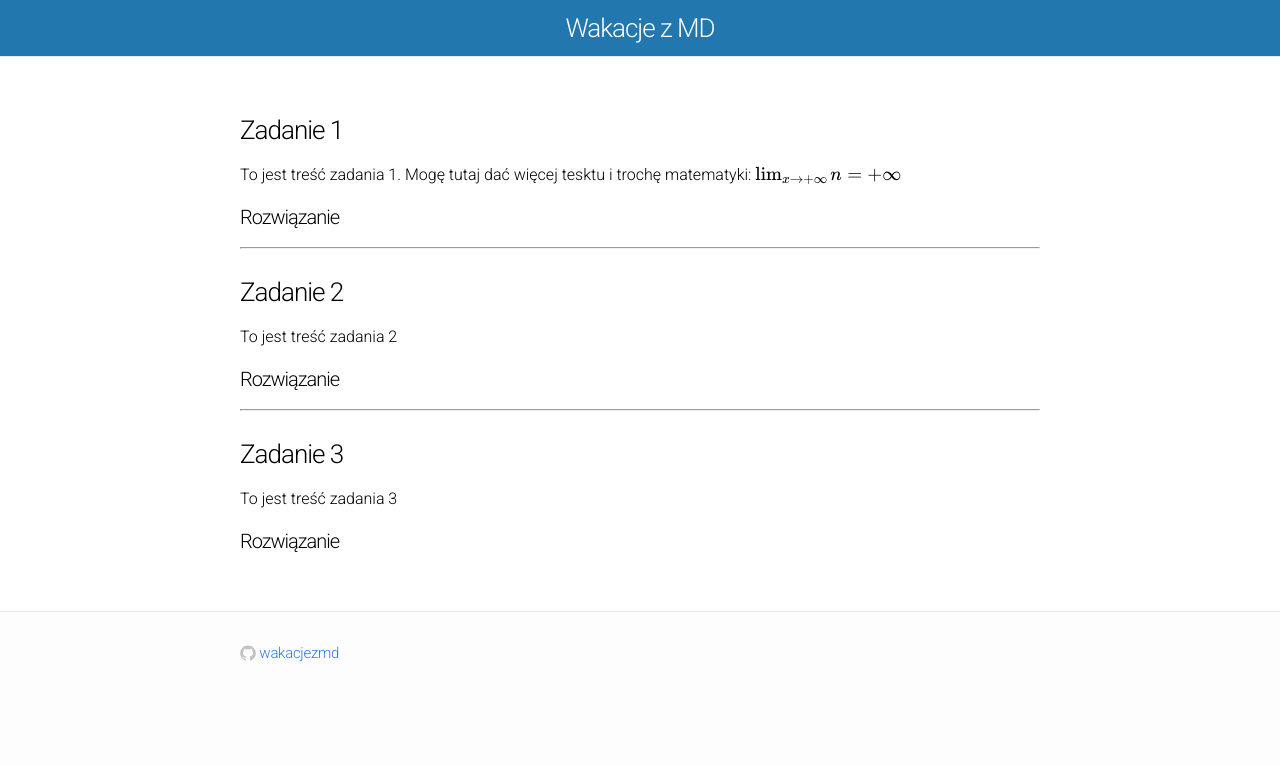
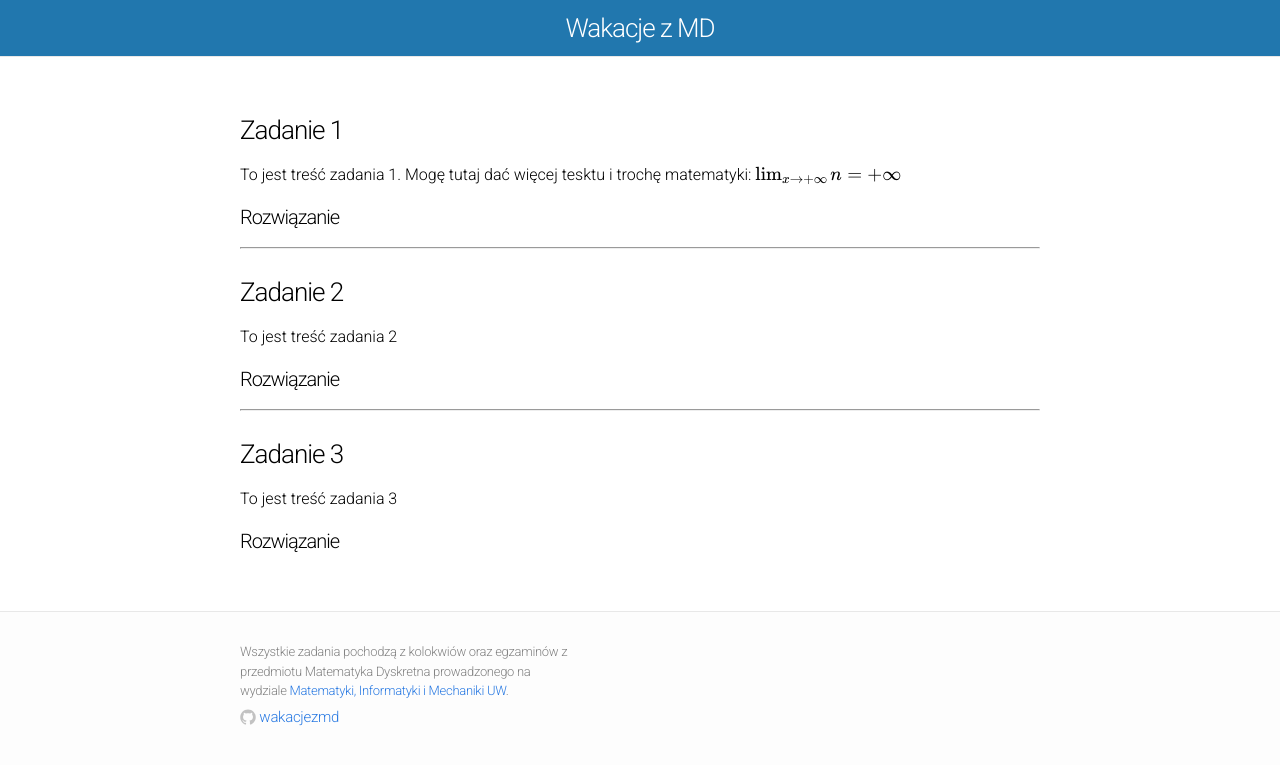
Before and after one commit to wakacjezmd/wakacjezmd.github.io, a Jekyll site: the page built from _solutions/2014/2014-egzamin-1.md, in a window 1280 px wide. Shown: the top 765 px of the page. Built offline with Jekyll 4.4.1, drawn with Linux system fonts in a browser that asks for light colours; nearby versions of some CDN libraries; Markdown is read by kramdown in place of the engine named in the settings; formulas are drawn with MathJax 3.

Commit message:
Dodane readme i disclamer

```diff
--- a/_includes/footer.html
+++ b/_includes/footer.html
@@ -2,9 +2,12 @@
 
   <div class="wrap">
 
-    <div class="footer-col-1 column">
+    <div class="footer-col-3 column">
       <ul>
-
+        <li class="disclamer">
+          Wszystkie zadania pochodzą z kolokwiów oraz egzaminów z przedmiotu
+          Matematyka Dyskretna prowadzonego na wydziale <a href="http://www.mimuw.edu.pl">Matematyki, Informatyki i Mechaniki UW</a>.
+        </li>
         {% if site.github_username %}<li>
           <a href="https://github.com/{{ site.github_username }}">
             <span class="icon github">
@@ -45,11 +48,6 @@
     </div>
 
     <div class="footer-col-2 column">
-
-    </div>
-
-    <div class="footer-col-3 column">
-
     </div>
 
   </div>
--- a/_solutions/2014/2014-1.md
+++ b/_solutions/2014/2014-egzamin-1.md
@@ -11,7 +11,7 @@ $$\lim_{x \to +\infty} n = +\infty$$
 <div data-collapse>
   <h4 class="collapsible">Rozwiązanie</h4>
   <div>
-    <p>Rozwiązaniem jest \(e^{-x}\)</p>
+    Rozwiązaniem jest \(e^{-x}\)
   </div>
 </div>
 
--- a/css/main.css
+++ b/css/main.css
@@ -211,6 +211,14 @@ a:visited { color: #205caa; }
   height: 16px;
   position: relative;
   top: 3px;
+}
+
+.site-footer .disclamer {
+  font-size: 13px;
+}
+
+.site-footer li {
+  margin-bottom: 5px;
 }
 
 
```
Also changed, not shown: other parts of _solutions/2014/2014-egzamin-1.md (+1 -1 lines), index.html (+6 -6 lines), Readme.md, 1 other file.
